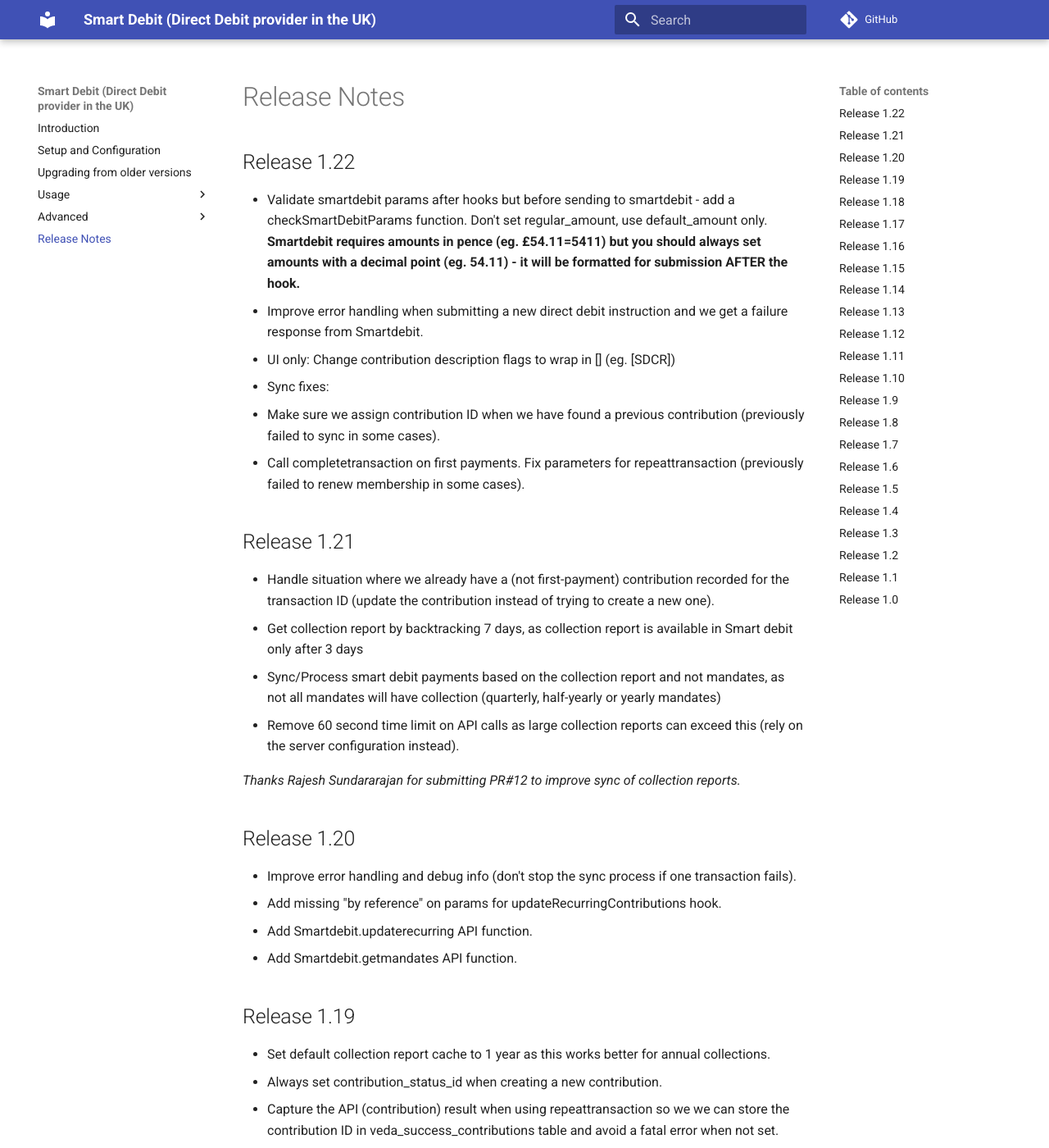
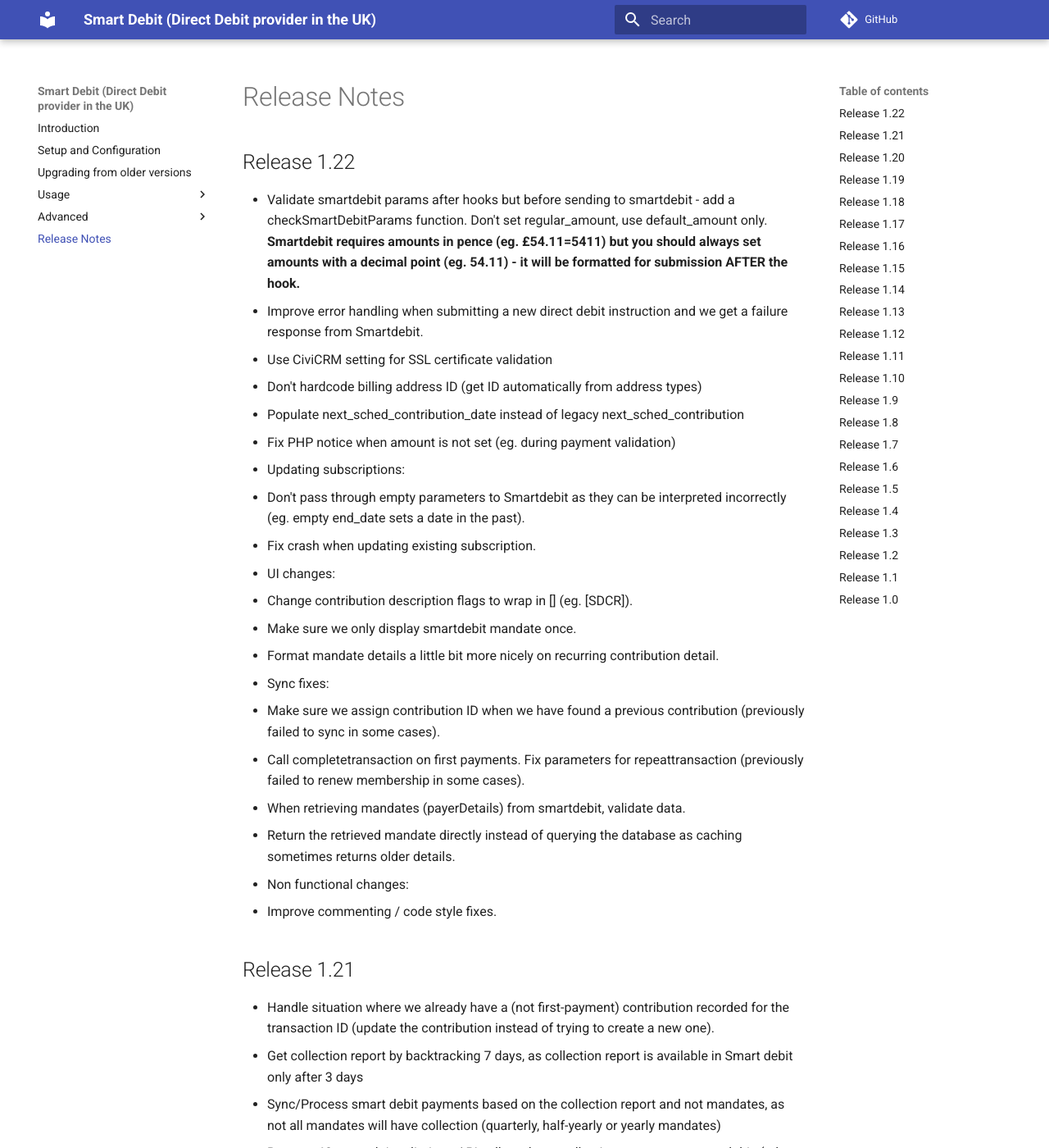
Before and after one commit to mattwire/org.civicrm.smartdebit, an MkDocs documentation site: the page built from docs/release/release_notes.md, in a window 1280 px wide and 1400 px high. Shown: the whole window at 82% size. Built offline with MkDocs 1.6.1 and Material for MkDocs 9.7.7, drawn with Linux system fonts in a browser that asks for light colours; comment, search, counter and statistics services are not loaded; old or Windows-style settings are respelled for this version of MkDocs.

Commit message:
Release 1.22

```diff
--- a/docs/release/release_notes.md
+++ b/docs/release/release_notes.md
@@ -2,10 +2,28 @@
 
 * Validate smartdebit params after hooks but before sending to smartdebit - add a checkSmartDebitParams function. Don't set regular_amount, use default_amount only. **Smartdebit requires amounts in pence (eg. £54.11=5411) but you should always set amounts with a decimal point (eg. 54.11) - it will be formatted for submission AFTER the hook.**
 * Improve error handling when submitting a new direct debit instruction and we get a failure response from Smartdebit.
-* UI only: Change contribution description flags to wrap in [] (eg. [SDCR])
+* Use CiviCRM setting for SSL certificate validation
+* Don't hardcode billing address ID (get ID automatically from address types)
+* Populate next_sched_contribution_date instead of legacy next_sched_contribution
+* Fix PHP notice when amount is not set (eg. during payment validation)
+
+* Updating subscriptions:
+  * Don't pass through empty parameters to Smartdebit as they can be interpreted incorrectly (eg. empty end_date sets a date in the past).
+  * Fix crash when updating existing subscription.
+
+* UI changes:
+  * Change contribution description flags to wrap in [] (eg. [SDCR]).
+  * Make sure we only display smartdebit mandate once.
+  * Format mandate details a little bit more nicely on recurring contribution detail.
+
 * Sync fixes:
   * Make sure we assign contribution ID when we have found a previous contribution (previously failed to sync in some cases).
   * Call completetransaction on first payments. Fix parameters for repeattransaction (previously failed to renew membership in some cases).
+  * When retrieving mandates (payerDetails) from smartdebit, validate data.
+  * Return the retrieved mandate directly instead of querying the database as caching sometimes returns older details.
+
+* Non functional changes:
+  * Improve commenting / code style fixes.
 
 ## Release 1.21
 
--- a/info.xml
+++ b/info.xml
@@ -15,7 +15,7 @@
     <url desc="Author">https://www.mjwconsult.co.uk</url>
     <url desc="Licensing">http://www.gnu.org/licenses/agpl-3.0.html</url>
   </urls>
-  <releaseDate>2018-02-08</releaseDate>
+  <releaseDate>2018-03-20</releaseDate>
   <version>1.22</version>
   <develStage>stable</develStage>
   <compatibility>
```
